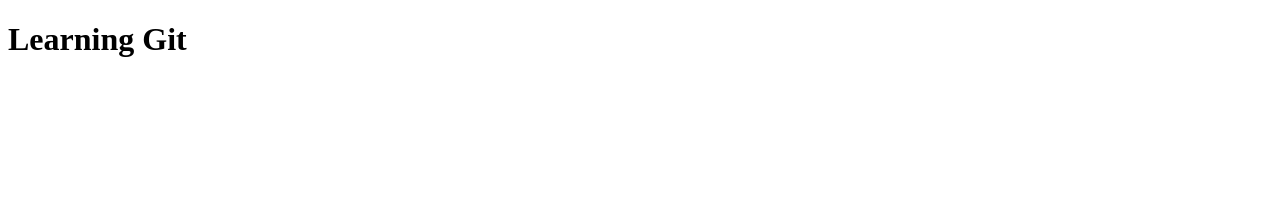
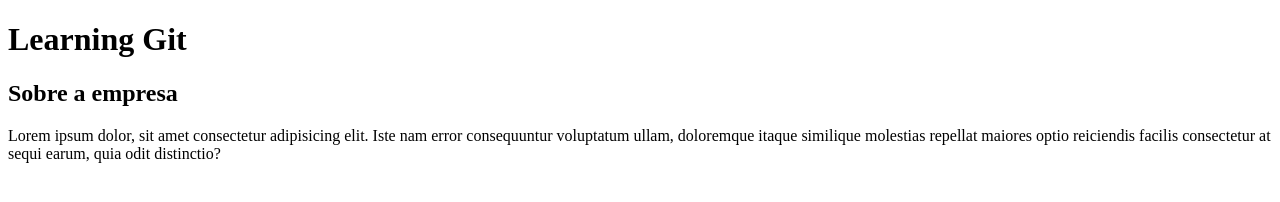
Before and after one commit to leonardoolidev/learning-git, a plain HTML site: page index.html in a window 1280 px wide. Drawn offline with Linux system fonts and the light colour scheme.

Commit message:
Adicionado section Sobre a empresa

```diff
--- a/index.html
+++ b/index.html
@@ -8,5 +8,12 @@
 </head>
 <body>
   <h1>Learning Git</h1>
+  <section>
+    <h2>Sobre a empresa</h2>
+    <p>
+      Lorem ipsum dolor, sit amet consectetur adipisicing elit. Iste nam error consequuntur voluptatum ullam,
+      doloremque itaque similique molestias repellat maiores optio reiciendis facilis consectetur at sequi earum, quia odit distinctio?
+    </p>
+  </section>
 </body>
 </html>
```
